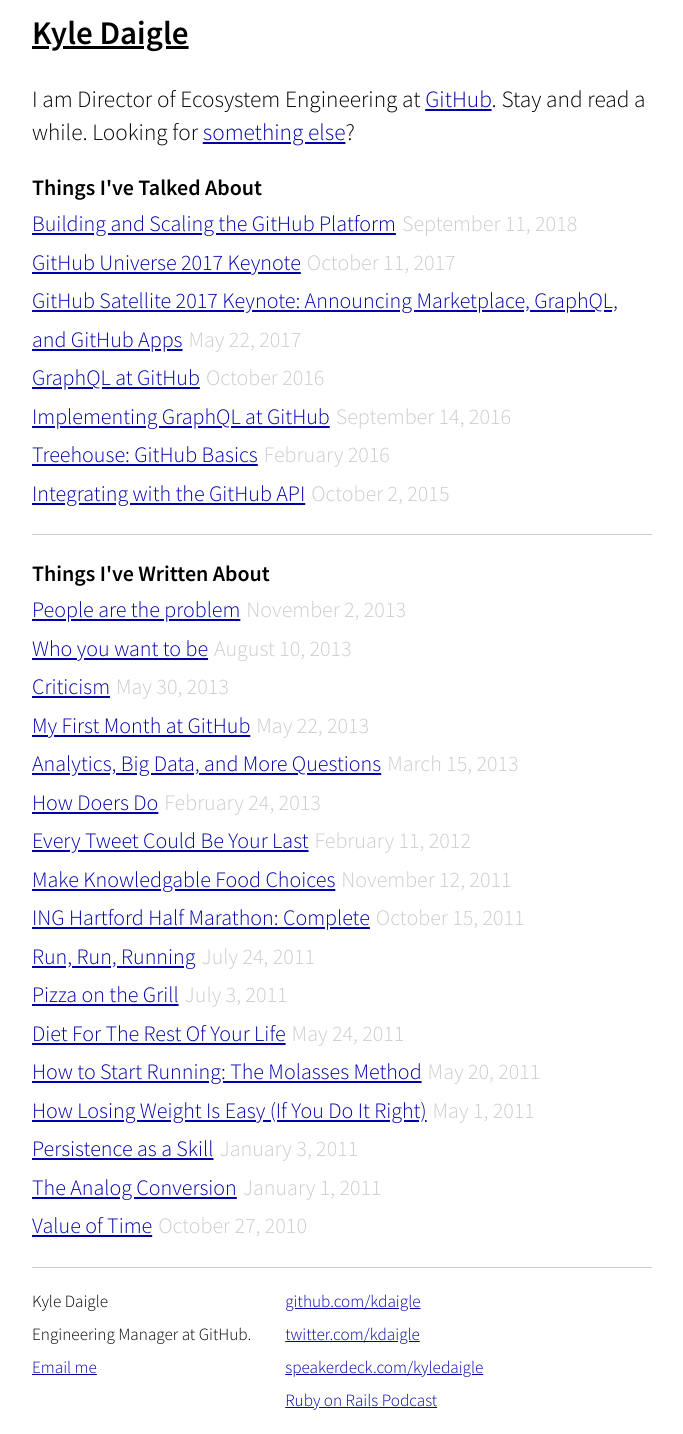
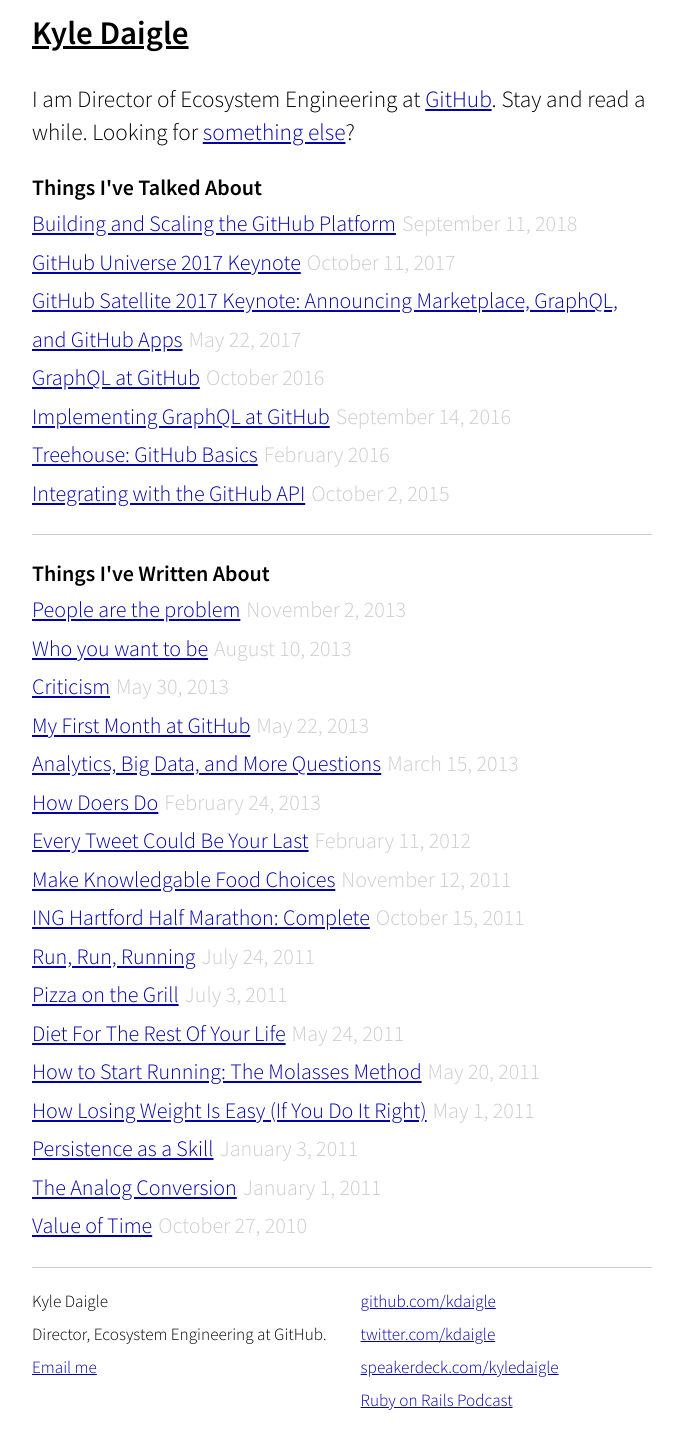
Before and after one commit to kdaigle/kdaigle.github.io, a Jekyll site: the page built from index.html, in a window 1280 px wide. Shown: the whole page, without its empty margins (298-981 px from the left). Built offline with Jekyll 4.4.1, drawn with Linux system fonts in a browser that asks for light colours.

Commit message:
Update default.html

```diff
--- a/_layouts/default.html
+++ b/_layouts/default.html
@@ -30,7 +30,7 @@
             <div class="contact">
               <p>
                 Kyle Daigle<br />
-                Engineering Manager at GitHub.<br />
+                Director, Ecosystem Engineering at GitHub.<br />
                 <a href="mailto:kyledaigle@gmail.com">Email me</a>
               </p>
             </div>
```
